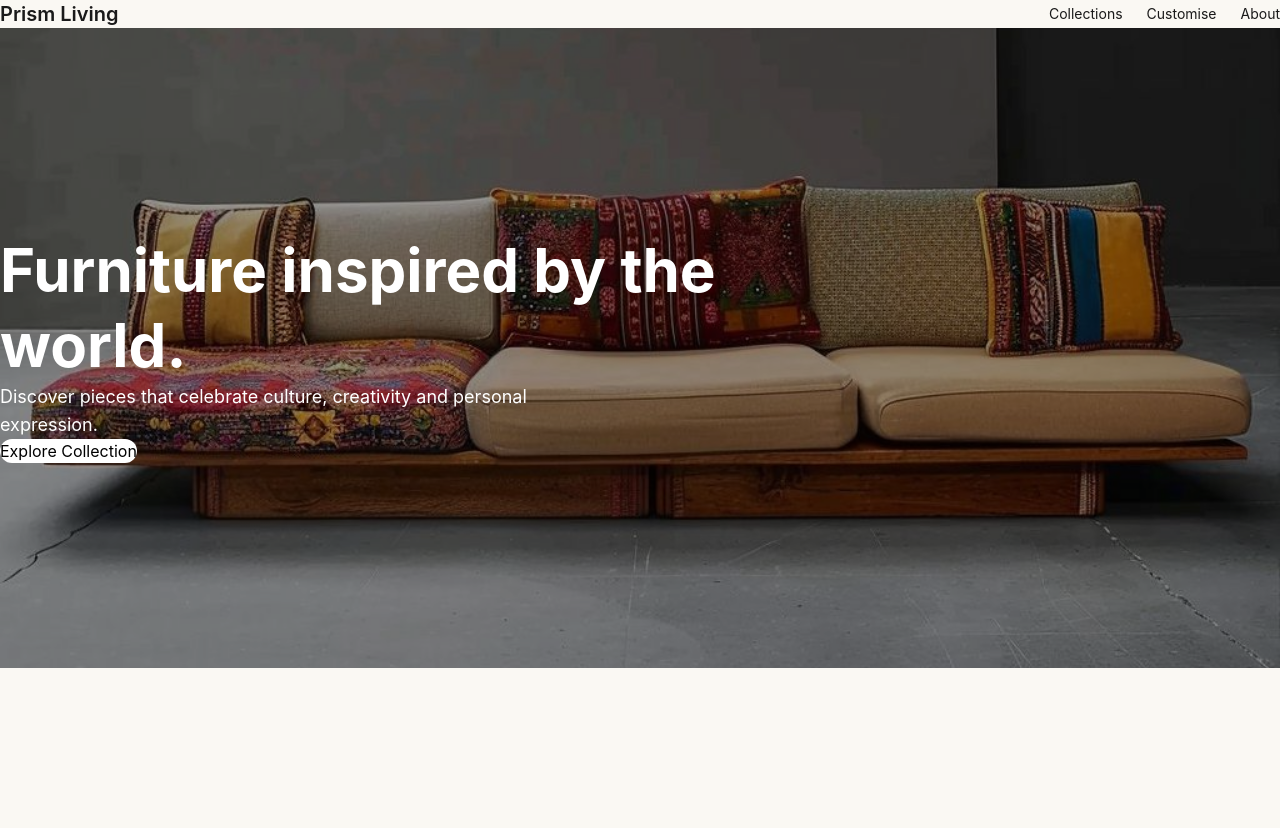
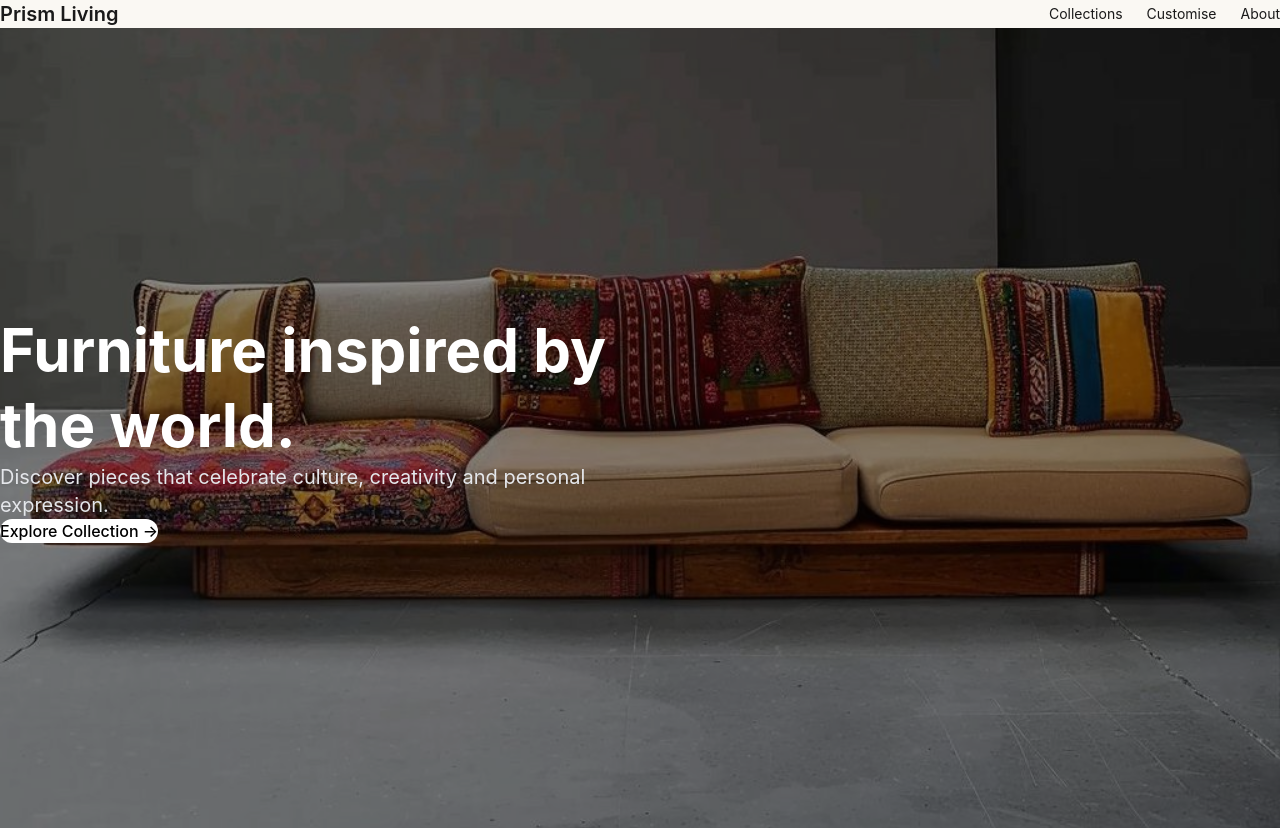
Before and after one commit to codereen/prism-living, a React (Vite) app: page / in a window 1280 px wide. Before the commit the page ends 800 px from the top, so only its background shows below. Built offline with nearby package versions, Linux system fonts and the light colour scheme.

Commit message:
refactor: build reusable UI components

```diff
--- a/src/components/Hero.tsx
+++ b/src/components/Hero.tsx
@@ -1,29 +1,33 @@
 import heroImage from "../assets/images/hero.jpg";
+import Container from "./ui/Container";
+import Button from "./ui/BUtton";
 
 function Hero() {
   return (
     <section
-      className="relative h-[80vh] bg-cover bg-center"
+      className="relative min-h-screen bg-cover bg-center"
       style={{
         backgroundImage: `url(${heroImage})`,
       }}
     >
-      <div className="absolute inset-0 bg-black/40" />
+      <div className="absolute inset-0 bg-black/45" />
 
-      <div className="relative z-10 flex h-full flex-col justify-center px-8 text-white">
-        <h1 className="max-w-3xl text-6xl font-bold leading-tight">
-          Furniture inspired by the world.
-        </h1>
+      <Container className="relative z-10 flex h-screen items-center">
+        <div className="max-w-2xl text-white">
+          <h1 className="text-6xl font-bold leading-tight">
+            Furniture inspired by the world.
+          </h1>
 
-        <p className="mt-6 max-w-xl text-lg">
-          Discover pieces that celebrate culture,
-          creativity and personal expression.
-        </p>
+          <p className="mt-6 text-xl text-gray-200">
+            Discover pieces that celebrate culture, creativity and personal
+            expression.
+          </p>
 
-        <button className="mt-8 w-fit rounded-full bg-white px-8 py-3 text-black">
-          Explore Collection
-        </button>
-      </div>
+          <div className="mt-10">
+            <Button>Explore Collection →</Button>
+          </div>
+        </div>
+      </Container>
     </section>
   );
 }
--- /dev/null
+++ b/src/components/ui/Button.tsx
@@ -0,0 +1,18 @@
+import type { ReactNode } from "react";
+
+interface ButtonProps {
+  children: ReactNode;
+  className?: string;
+}
+
+function Button({ children, className = "" }: ButtonProps) {
+  return (
+    <button
+      className={`rounded-full bg-white px-8 py-3 font-medium text-black transition duration-300 hover:scale-105 hover:shadow-xl active:scale-95 ${className}`}
+    >
+      {children}
+    </button>
+  );
+}
+
+export default Button;
--- /dev/null
+++ b/src/components/ui/Container.tsx
@@ -0,0 +1,18 @@
+import { ReactNode } from "react";
+
+interface ContainerProps {
+  children: ReactNode;
+  className?: string;
+}
+
+function Container({ children, className = "" }: ContainerProps) {
+  return (
+    <div
+      className={`mx-auto w-full max-w-7xl px-6 sm:px-8 lg:px-12 ${className}`}
+    >
+      {children}
+    </div>
+  );
+}
+
+export default Container;
```
